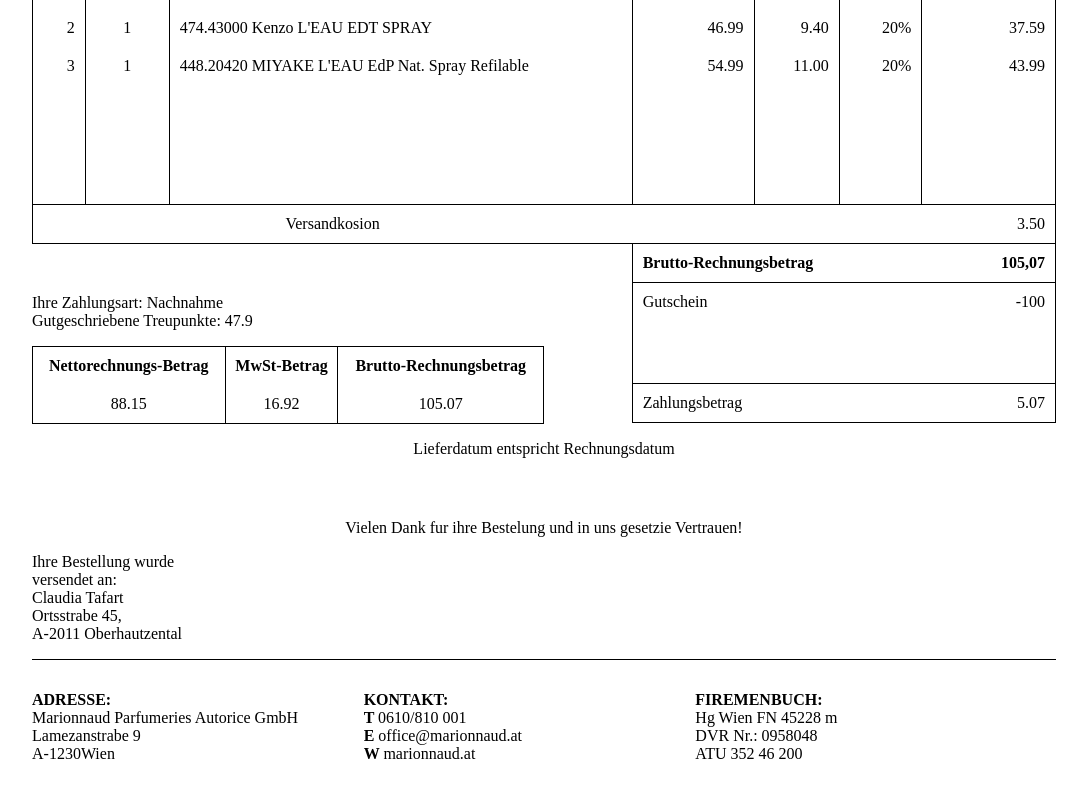
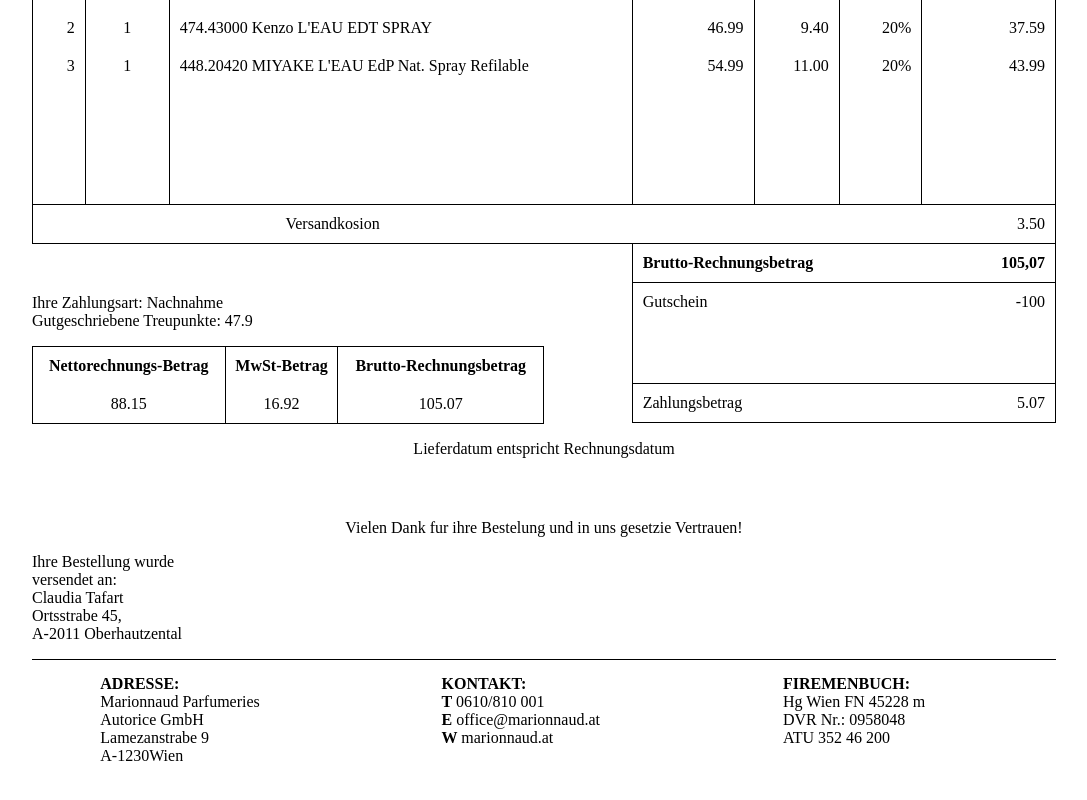
Before and after one commit to Pathfinder30m/html-to-pdf, a plain HTML site: page index.html in a window 1280 px wide. Shown: the part 637-1437 px from the top of the page, without its empty margins (96-1183 px from the left). Drawn offline with Linux system fonts and the light colour scheme.

Commit message:
final version ver2

```diff
--- a/index.html
+++ b/index.html
@@ -135,10 +135,11 @@
             <p style="text-align: center; width:100%; padding-top: 45px">Vielen Dank fur ihre Bestelung und in uns gesetzie Vertrauen!</p>
             <p style="width: 20%;">Ihre Bestellung wurde versendet an:<br>Claudia Tafart<br>Ortsstrabe 45,<br>A-2011 Oberhautzental</p>
         </div>
-        <footer id="footer" style="width:100%; border-top: 1px solid black">
-            <p class="foterP" id="adress"><b>ADRESSE:</b><br>Marionnaud Parfumeries Autorice GmbH<br>Lamezanstrabe 9<br>A-1230Wien</p>
-            <p class="foterP" id="contact"><b>KONTAKT:</b><br><b>T </b> 0610/810 001<br><b>E </b> office@marionnaud.at<br><b>W </b> marionnaud.at</p>
-            <p class="foterP" id="fire"><b>FIREMENBUCH:</b><br>Hg Wien FN 45228 m<br>DVR Nr.: 0958048<br>ATU 352 46 200</p>
+        <footer  id="footer" style="width:100%; border-top: 1px solid black">
+
+                <div class="col" id="adress"><b>ADRESSE:</b><br>Marionnaud Parfumeries Autorice GmbH<br>Lamezanstrabe 9<br>A-1230Wien</div>
+                <div class="col" id="contact"><b>KONTAKT:</b><br><b>T </b> 0610/810 001<br><b>E </b> office@marionnaud.at<br><b>W </b> marionnaud.at</div>
+                <div class="col" id="fire"><b>FIREMENBUCH:</b><br>Hg Wien FN 45228 m<br>DVR Nr.: 0958048<br>ATU 352 46 200</div>
 
         </footer>
 
--- a/style.css
+++ b/style.css
@@ -103,10 +103,13 @@
     padding-bottom: 10px;
     text-align: center;
 }
+#footer {
+    display: flex;
+    justify-content: space-around;
+}
+.col {
+    width: 20%;
+    padding-top: 15px;
 
-.foterP {
-    width: 32%;
-    padding-top: 15px;
-    display: inline-block;
-    align-items: center;
+
 }
```
